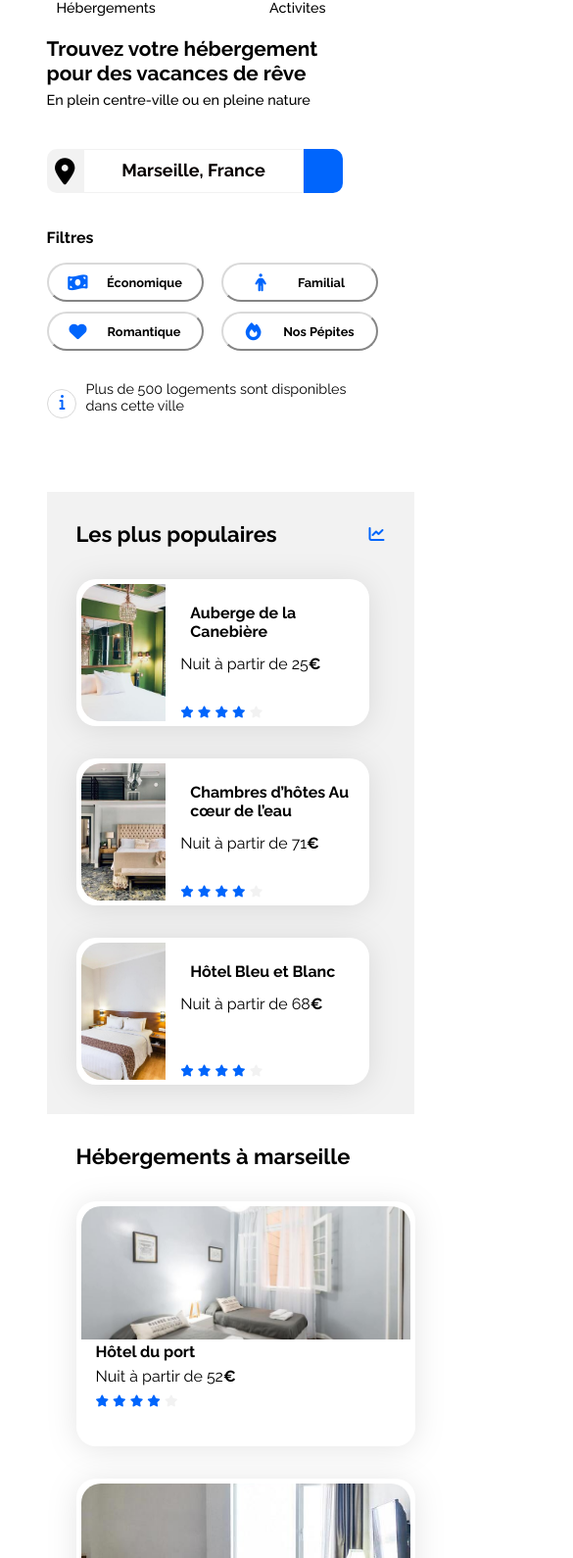
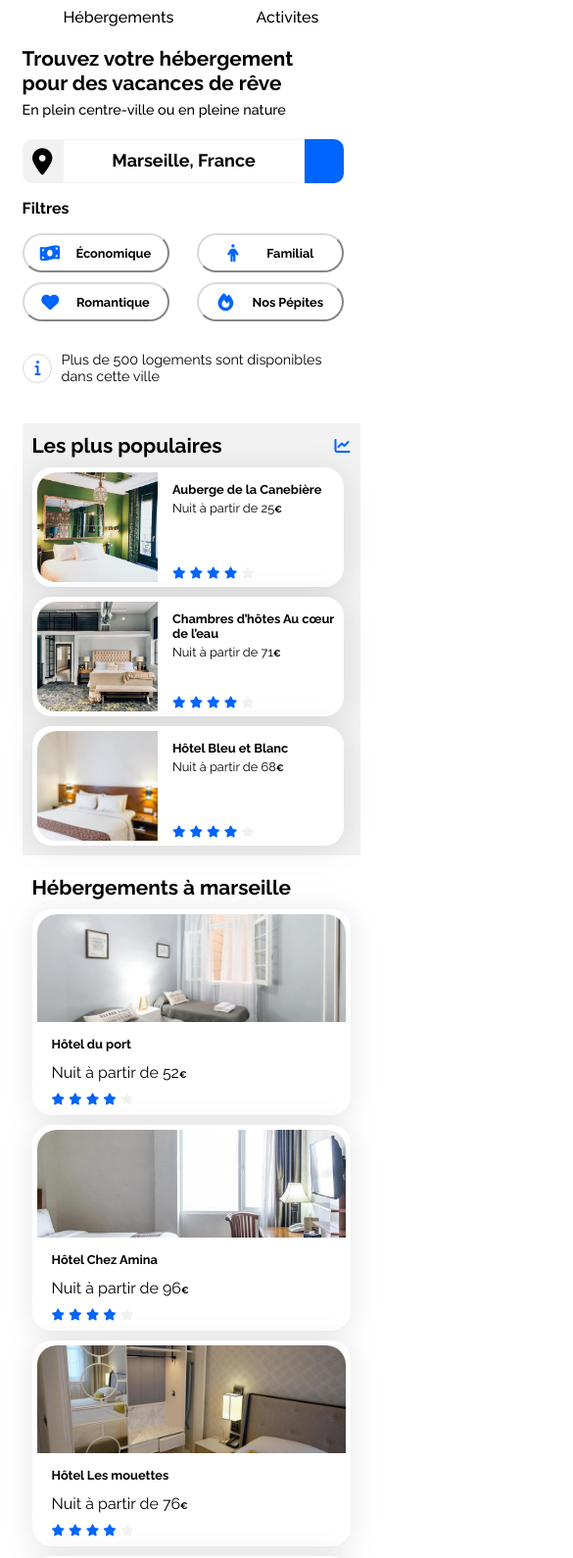
Before and after one commit to Akzaatz/Booki, a plain HTML site: page projet3-booki/index.html in a window 390 px wide. Shown: the part 60-1650 px from the top of the page at 98% size, 585 px wide, since content can reach past the window. Drawn offline with Linux system fonts and the light colour scheme.

Commit message:
7ème sauvegarde projet booki

```diff
--- a/projet3-booki/css/style.css
+++ b/projet3-booki/css/style.css
@@ -464,23 +464,24 @@ h5 {
 @media screen and (max-width: 980px) {
   body {
     max-width: 375px;
+    margin: 0 auto;
+    padding: 5px 15px;
   }
   nav {
+    margin-top: 10px;
     display: block;
     text-align: center;
   }
   nav ul {
-    justify-content: space-between;
+    justify-content: space-around;
   }
 
   nav a {
-    font-size: 0.9rem;
+    font-size: 1rem;
     font-weight: 500;
   }
 
   nav li:hover:before {
-    max-width: 375px;
-    width: 125%;
     transform: translateY(20px);
   }
   .intro {
@@ -502,37 +503,39 @@ h5 {
   .search-container {
     width: 375px;
   }
+  .search {
+    margin: 15px 0;
+  }
   .search-button {
-    width: 375px;
+    width: 110%;
     height: 45px;
   }
 
   #btn-submit {
-    content: "icon";
+    content: "icon" gddfgdfg;
     font-family: "Font Awesome 5 Free";
     font-weight: 100px;
-    font-size: 18px;
+    font-size: 54px;
     color: red;
     content: "\f002"; /* Code Unicode de l'icône Font Awesome "fa-magnifying-glass" */
     text-indent: -9999px;
   }
   .filtres-container {
-    max-width: 375px;
+    margin-bottom: 0;
   }
   .filtres {
     flex-direction: column;
   }
+
   .filtres-up {
     margin-bottom: 15px;
   }
   .filtres-up h2 {
     font-size: 1rem;
   }
-  .filtres-down-buttons {
-    margin-right: 548px;
-  }
+
   .filtres-down-buttons button {
-    width: 160px;
+    width: 150px;
     height: 40px;
     font-size: 0.8rem;
   }
@@ -554,7 +557,7 @@ h5 {
   }
 
   .ellipse11 {
-    top: 39px;
+    top: 33px;
   }
   .filtres-infos {
     margin-right: 30px;
@@ -564,13 +567,20 @@ h5 {
     font-size: 0.9rem;
   }
   .icon-info i {
-    top: 44px;
+    top: 39px;
     left: 13px;
+  }
+  .main-container {
+    display: flex;
+    flex-direction: column;
+    margin: 10px 0;
+  }
+  .section-title {
+    font-size: 1.3rem;
+    font-weight: bold;
   }
 
   #main-hebergements {
-    margin: 0;
-    width: 375px;
     display: flex;
     flex-direction: column-reverse;
   }
@@ -592,32 +602,81 @@ h5 {
   footer {
     flex-direction: column;
   }
+  .populaires {
+    margin-top: 0;
+    padding: 10px;
+  }
+  .populaires-cards img {
+    width: 40%;
+    height: 115px;
+    padding-bottom: 3px;
+  }
   .populaires-cards .card {
-    width: 95%;
+    width: 98%;
+    margin-top: 10px;
+    height: 122px;
   }
-  .hebergements .card-title {
+
+  .populaires-cards .card-title {
+    font-size: 0.8rem;
     padding: 0;
-    margin: 0;
+  }
+  .populaires-cards p {
+    font-size: 0.8rem;
+  }
+  .euro {
+    font-size: 0.6rem;
+  }
+  .hebergements {
+    padding: 10px;
+  }
+  .hebergements h2 {
+    margin-top: 10px;
+    font-size: 1.3rem;
+    padding: 0;
+  }
+  .hebergements-cards img {
+    height: 110px;
   }
   .hebergements-cards .card {
-    width: 110%;
-    height: 250px;
+    margin-top: 10px;
+    width: 100%;
+    height: 210px;
   }
-  .main-activites {
-    width: 375px;
+  .hebergements-cards .card-title {
+    font-size: 0.8rem;
+    padding: 0;
+  }
+  .hebergements-link p {
+    font-size: 0.8rem;
+  }
+  #main-activites {
+    margin: 0 0 70px 0;
+    padding: 0;
+  }
+  .activites-title h2 {
+    margin: 45px 10px 0;
+    font-size: 1.3rem;
   }
   .activites-cards img {
-    width: 355px;
+    width: 100%;
+    height: 120px;
   }
   .activites-cards .card {
-    width: 355px;
-    height: auto;
-  }
-  .activites-cards .card {
-    margin: 20px 0;
+    width: 100%;
+    height: 180px;
+    margin-top: 20px;
   }
 
   footer {
-    width: 375px;
+    margin: 0;
+    padding: 0;
+  }
+  footer h5 {
+    font-size: 1rem;
+  }
+  footer li {
+    font-size: 0.8;
+    line-height: 23px;
   }
 }
```
